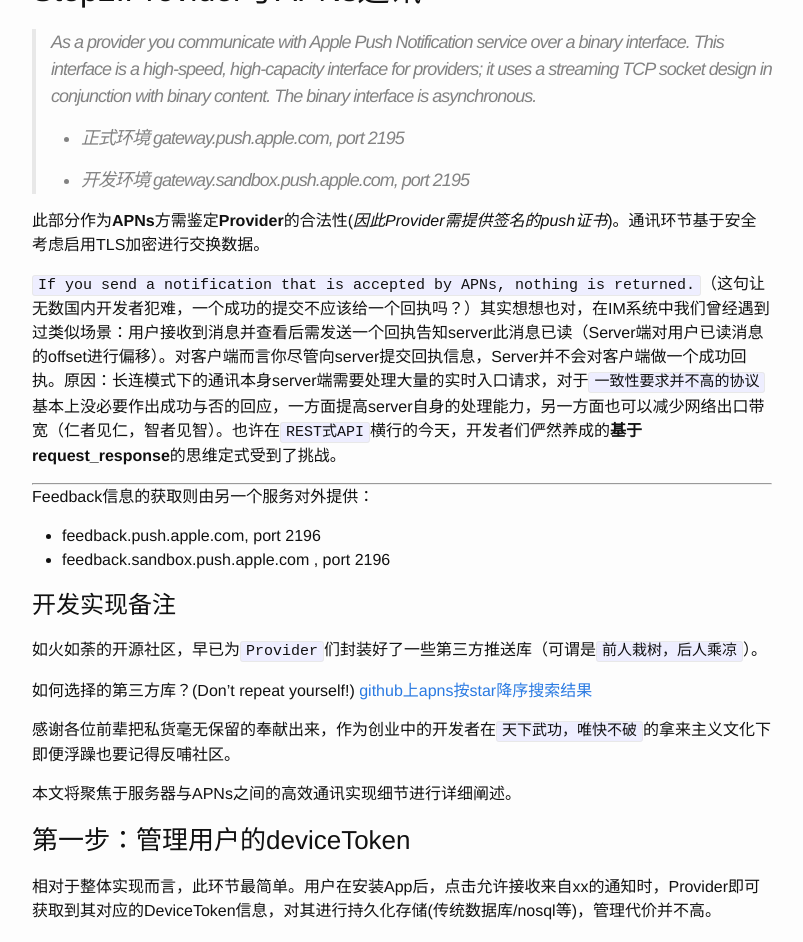
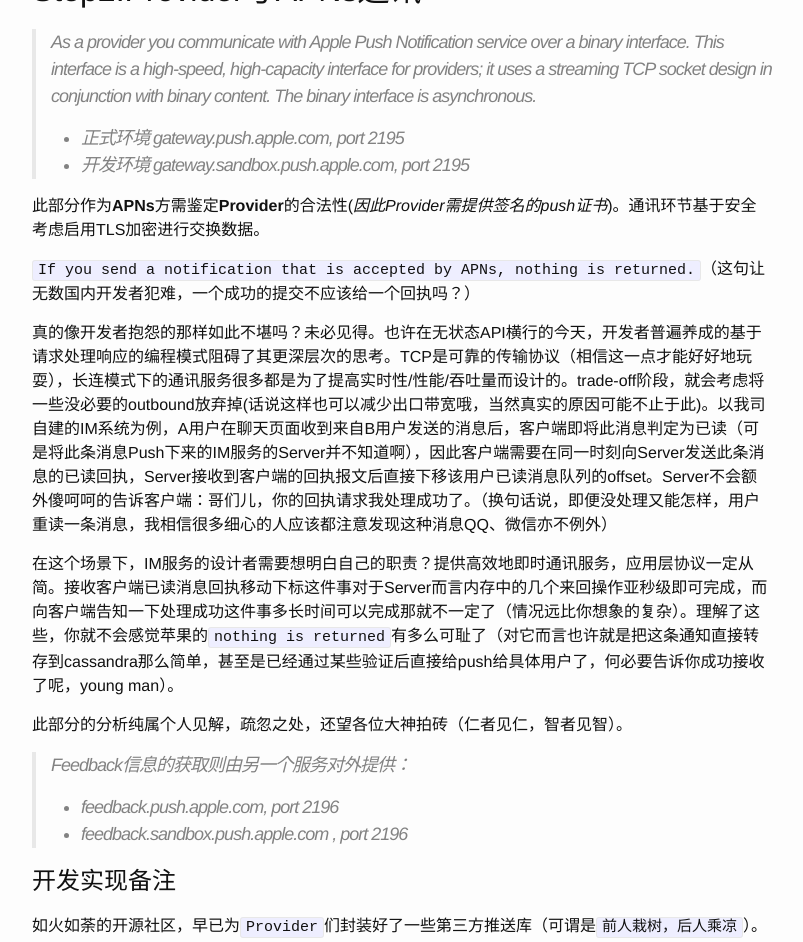
Before and after one commit to atschx/atschx.github.io, a Jekyll site: the page built from _posts/2015-11-30-apns.md, in a window 1280 px wide and 1400 px high, scrolled down 1728 px. Shown: the top 942 px of the window, without its empty margins (238-1041 px from the left). Built offline with Jekyll 4.4.1, drawn with Linux system fonts in a browser that asks for light colours; comment, search, counter and statistics services are not loaded; some of the changed text lies outside the part shown.

Commit message:
add more think

```diff
--- a/_posts/2015-11-30-apns.md
+++ b/_posts/2015-11-30-apns.md
@@ -21,7 +21,6 @@
 > 在以上几个个环节中：
 >
 > * 服务提供商可以`控制`将通知推送给哪些用户(`受众`)，因此需要管理用户的标识性信息(即**DeviceToken**)
->
 >
 > * APNs服务器需要**准确**地向一个具体的Apple设备推送通知(上一步必须告知DeviceToken)
 >
@@ -47,22 +46,22 @@
 > As a provider you communicate with Apple Push Notification service over a binary interface. This interface is a high-speed, high-capacity interface for providers; it uses a streaming TCP socket design in conjunction with binary content. The binary interface is asynchronous.
 >
 > * 正式环境 gateway.push.apple.com, port 2195
->
->
 > * 开发环境 gateway.sandbox.push.apple.com, port 2195
 
 此部分作为**APNs**方需鉴定**Provider**的合法性(_因此Provider需提供签名的push证书_)。通讯环节基于安全考虑启用TLS加密进行交换数据。
 
-`If you send a notification that is accepted by APNs, nothing is returned.`（这句让无数国内开发者犯难，一个成功的提交不应该给一个回执吗？）其实想想也对，在IM系统中我们曾经遇到过类似场景：用户接收到消息并查看后需发送一个回执告知server此消息已读（Server端对用户已读消息的offset进行偏移）。对客户端而言你尽管向server提交回执信息，Server并不会对客户端做一个成功回执。原因：长连模式下的通讯本身server端需要处理大量的实时入口请求，对于`一致性要求并不高的协议`基本上没必要作出成功与否的回应，一方面提高server自身的处理能力，另一方面也可以减少网络出口带宽（仁者见仁，智者见智）。也许在`REST式API`横行的今天，开发者们俨然养成的**基于request_response**的思维定式受到了挑战。
+`If you send a notification that is accepted by APNs, nothing is returned.`（这句让无数国内开发者犯难，一个成功的提交不应该给一个回执吗？）
 
-------
+真的像开发者抱怨的那样如此不堪吗？未必见得。也许在无状态API横行的今天，开发者普遍养成的基于请求处理响应的编程模式阻碍了其更深层次的思考。TCP是可靠的传输协议（相信这一点才能好好地玩耍），长连模式下的通讯服务很多都是为了提高实时性/性能/吞吐量而设计的。trade-off阶段，就会考虑将一些没必要的outbound放弃掉(话说这样也可以减少出口带宽哦，当然真实的原因可能不止于此)。以我司自建的IM系统为例，A用户在聊天页面收到来自B用户发送的消息后，客户端即将此消息判定为已读（可是将此条消息Push下来的IM服务的Server并不知道啊），因此客户端需要在同一时刻向Server发送此条消息的已读回执，Server接收到客户端的回执报文后直接下移该用户已读消息队列的offset。Server不会额外傻呵呵的告诉客户端：哥们儿，你的回执请求我处理成功了。（换句话说，即便没处理又能怎样，用户重读一条消息，我相信很多细心的人应该都注意发现这种消息QQ、微信亦不例外）
 
-Feedback信息的获取则由另一个服务对外提供：
+在这个场景下，IM服务的设计者需要想明白自己的职责？提供高效地即时通讯服务，应用层协议一定从简。接收客户端已读消息回执移动下标这件事对于Server而言内存中的几个来回操作亚秒级即可完成，而向客户端告知一下处理成功这件事多长时间可以完成那就不一定了（情况远比你想象的复杂）。理解了这些，你就不会感觉苹果的`nothing is returned`有多么可耻了（对它而言也许就是把这条通知直接转存到cassandra那么简单，甚至是已经通过某些验证后直接给push给具体用户了，何必要告诉你成功接收了呢，young man）。
 
-* feedback.push.apple.com, port 2196
-* feedback.sandbox.push.apple.com , port 2196
+此部分的分析纯属个人见解，疏忽之处，还望各位大神拍砖（仁者见仁，智者见智）。
 
-
+> Feedback信息的获取则由另一个服务对外提供：
+>
+> * feedback.push.apple.com, port 2196
+> * feedback.sandbox.push.apple.com , port 2196
 
 # 开发实现备注
 
@@ -71,6 +70,8 @@
 如何选择的第三方库？(Don't repeat yourself!) [github上apns按star降序搜索结果](https://github.com/search?o=desc&q=apns&ref=searchresults&s=stars&type=Repositories&utf8=%E2%9C%93)
 
 感谢各位前辈把私货毫无保留的奉献出来，作为创业中的开发者在`天下武功，唯快不破`的拿来主义文化下即便浮躁也要记得反哺社区。
+
+最近关注Go比较多，列举两个不错的
 
 本文将聚焦于服务器与APNs之间的高效通讯实现细节进行详细阐述。
 
@@ -82,11 +83,23 @@
 
 连接的建立与维持策略
 
-### 第三步：发送报文到server
+切记不要频繁的断开再重连，APNs提供的是长连服务。不断的断开再重连，会被判定DDos攻击。
 
-数据格式：
+维持一个合理的连接数，并且定期的check其Idea状态，这无疑是可提高推送效率的Best Practice。
+
+### 第三步：按照特定的数据格式发送报文到APNs
+
+> 数据格式大致如下所示：
 
 ![Notification format](https://developer.apple.com/library/ios/documentation/NetworkingInternet/Conceptual/RemoteNotificationsPG/Art/aps_binary_provider_3_2x.png)
+
+随着IOS8/9/10的到来,payload的大小不断被改写：
+
+从最初的**256byte**到IOS8的**2k**再到IOS9的**4k**。一个新的时代在向你我走来...
+
+[wwdc2014-713](http://asciiwwdc.com/2014/sessions/713?q=notification#1414.0)
+
+[wwdc2015-720](https://developer.apple.com/videos/play/wwdc2015-720/)
 
 # Think more(different)
 
```
